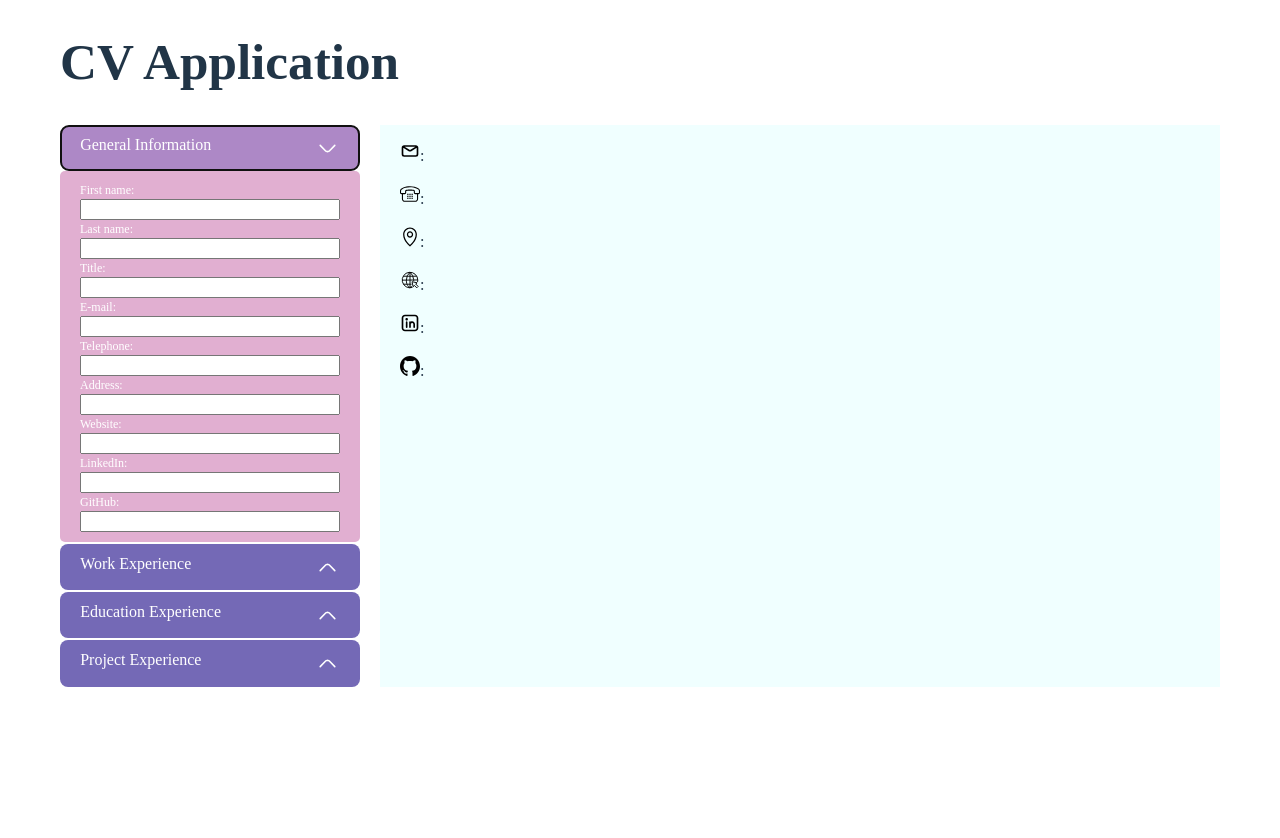
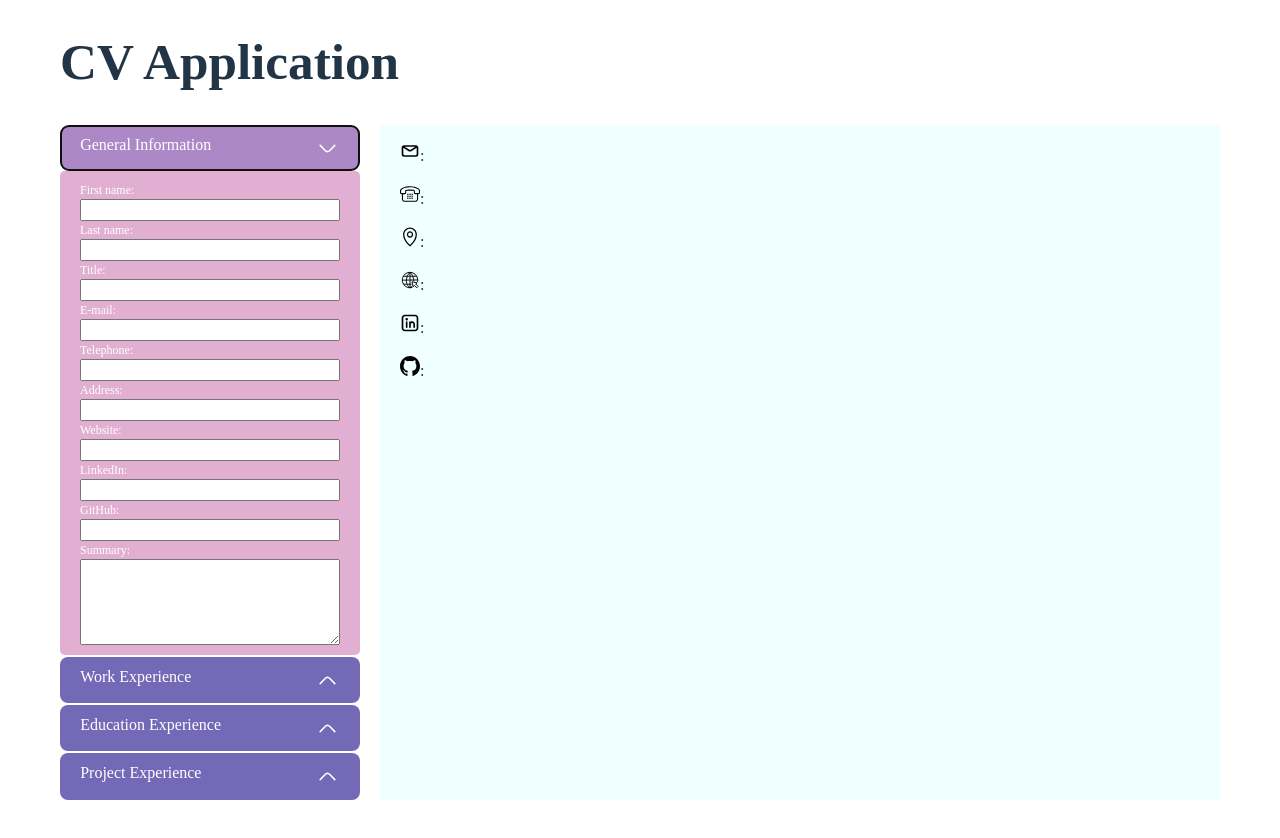
Before and after one commit to AnyueWang/odin_CV_application, a React (Vite) app in the folder cv_app/: page / in a window 1280 px wide. Both pictures are taken after a click on the button "General Information". Shown: the top 838 px of the page. Before the commit the page ends 800 px from the top, so only its background shows below. Built offline with nearby package versions, Linux system fonts and the light colour scheme.

Commit message:
add: summary edit and display

```diff
--- a/cv_app/src/App.css
+++ b/cv_app/src/App.css
@@ -10,12 +10,18 @@
   --font-color-light-background: black;
   --font-color-dark-background: white;
   --font-color-dark-background-filter: invert(95%) sepia(0%) saturate(7468%) hue-rotate(123deg) brightness(106%) contrast(100%);
+  --font-family: 'Times New Roman', Times, serif;
 }
 
 body {
   justify-content: center;
-  font-family: 'Times New Roman', Times, serif;
+  font-family: var(--font-family);
   min-width: 1200px!important;
+}
+
+textarea,
+input {
+  font-family: var(--font-family);
 }
 
 .container {
--- a/cv_app/src/components/DisplayPage.jsx
+++ b/cv_app/src/components/DisplayPage.jsx
@@ -16,6 +16,7 @@ const DisplayPage = ({ generalInfo, workInfo, educationInfo, projectInfo }) => {
       <p><img src={websiteIcon} className='icon-display' />: {generalInfo.website}</p>
       <p><img src={linkedinIcon} className='icon-display' />: {generalInfo.linkedin}</p>
       <p><img src={githubIcon} className='icon-display' />: {generalInfo.github}</p>
+      <p>{generalInfo.summary}</p>
       <div>
         {
           workInfo.map(each => {
--- a/cv_app/src/components/GeneralInfo.jsx
+++ b/cv_app/src/components/GeneralInfo.jsx
@@ -45,6 +45,11 @@ const GeneralInfo = ({ info, setInfo }) => {
         <label htmlFor="github">GitHub:</label>
         <input type="url" id="github" value={info.github} onChange={(e) => setInfo({ ...info, github: e.target.value })} />
       </div>
+
+      <div>
+        <label htmlFor="summary">Summary:</label>
+        <textarea type="url" id="summary" value={info.summary} rows={5} onChange={(e) => setInfo({ ...info, summary: e.target.value })} />
+      </div>
     </form>
   )
 }
--- a/cv_app/src/utilities/helpers.jsx
+++ b/cv_app/src/utilities/helpers.jsx
@@ -10,6 +10,7 @@ const newGeneralInfo = () => ({
   website: '',
   linkedin: '',
   github: '',
+  summary: '',
 })
 const newWorkInfo = () => [{
   id: uuidv4(),
```
